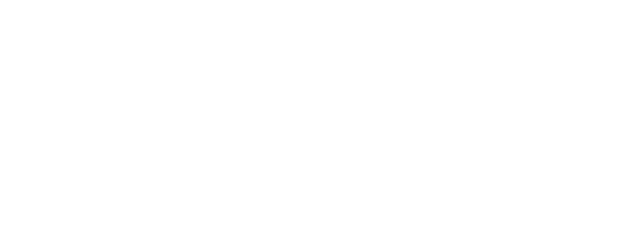
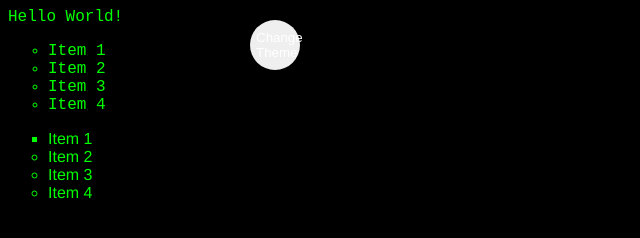
Before and after one commit to bodonnell-DePaul/csc436_week1, a plain HTML site: page index.html in a window 1280 px wide. Shown: the whole page, without its empty margins (0-640 px from the left). Drawn offline with Linux system fonts and the light colour scheme.

Commit message:
simple website

```diff
--- a/app.js
+++ b/app.js
@@ -0,0 +1,14 @@
+'use strict'
+const switcher = document.querySelector('.btn');
+
+switcher.addEventListener('click', function() {
+    document.body.classList.toggle('lightTheme');
+    document.body.classList.toggle('darkTheme');
+
+    const className = document.body.className;
+    if(className == "lightTheme") {
+        this.textContent = "Dark";
+    } else{
+        this.textContent = "Light";
+    }
+});
--- a/index.html
+++ b/index.html
@@ -1,11 +1,32 @@
 <!DOCTYPE html>
 <html lang="en">
 <head>
+    <link rel="stylesheet" href="main.css"></linkrel>
     <meta charset="UTF-8">
     <meta name="viewport" content="width=device-width, initial-scale=1.0">
     <title>My WebSite</title>
 </head>
-<body>
+<body class="darkTheme">
+
+    Hello World!
+    <button class="btn">Change Theme</button>
+    <ol>
+        <li>Item 1</li>
+        <li>Item 2</li>
+        <li>Item 3</li>
+        <li>Item 4</li>
+
+    </ol>
+
+    <ul >
+        <li class="list">Item 1</li>
+        <li>Item 2</li>
+        <li>Item 3</li>
+        <li>Item 4</li>
+
+    </ul>
 
 </body>
+<script src="app.js"></script>
+<noscript>Use a browser that can run JS</noscript>
 </html>
--- a/main.css
+++ b/main.css
@@ -0,0 +1,50 @@
+:root{
+    --green: #00FF00;
+    --white: #FFFFFF;
+    --black: #000000;
+}
+
+body{
+    font-family: 'Courier New', Courier;
+    background: var(--bg);
+    color: var(--fontColor);
+}
+
+ul{
+    font-family: helvetica;
+}
+
+li{
+    list-style: circle;
+  }
+
+  .list{
+    list-style: square;
+  }
+
+  #msg{
+    font-family: monospace;
+  }
+
+  .lightTheme{
+    --bg: var(--green);
+    --fontColor: var(--black);
+    --btnColor: var(--black);
+  }
+
+  .darkTheme{
+    --bg: var(--black);
+    --fontColor: var(--green);
+    --btnColor: var(--white);
+  }
+
+  .btn{
+    color: var(--btnColor);
+    position: absolute;
+    top: 20px;
+    left: 250px;
+    height: 50px;
+    width: 50px;
+    border-radius: 50%;
+    border: none;
+  }
```
